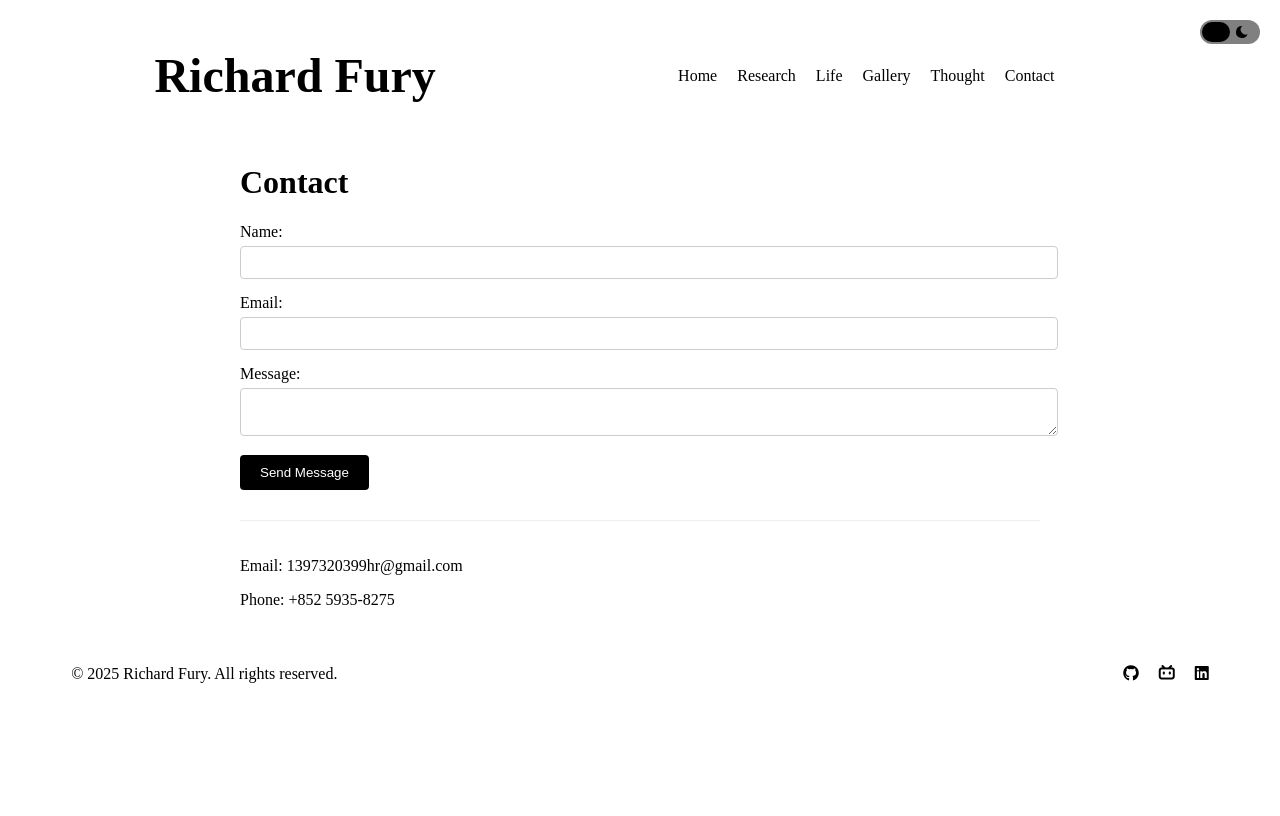
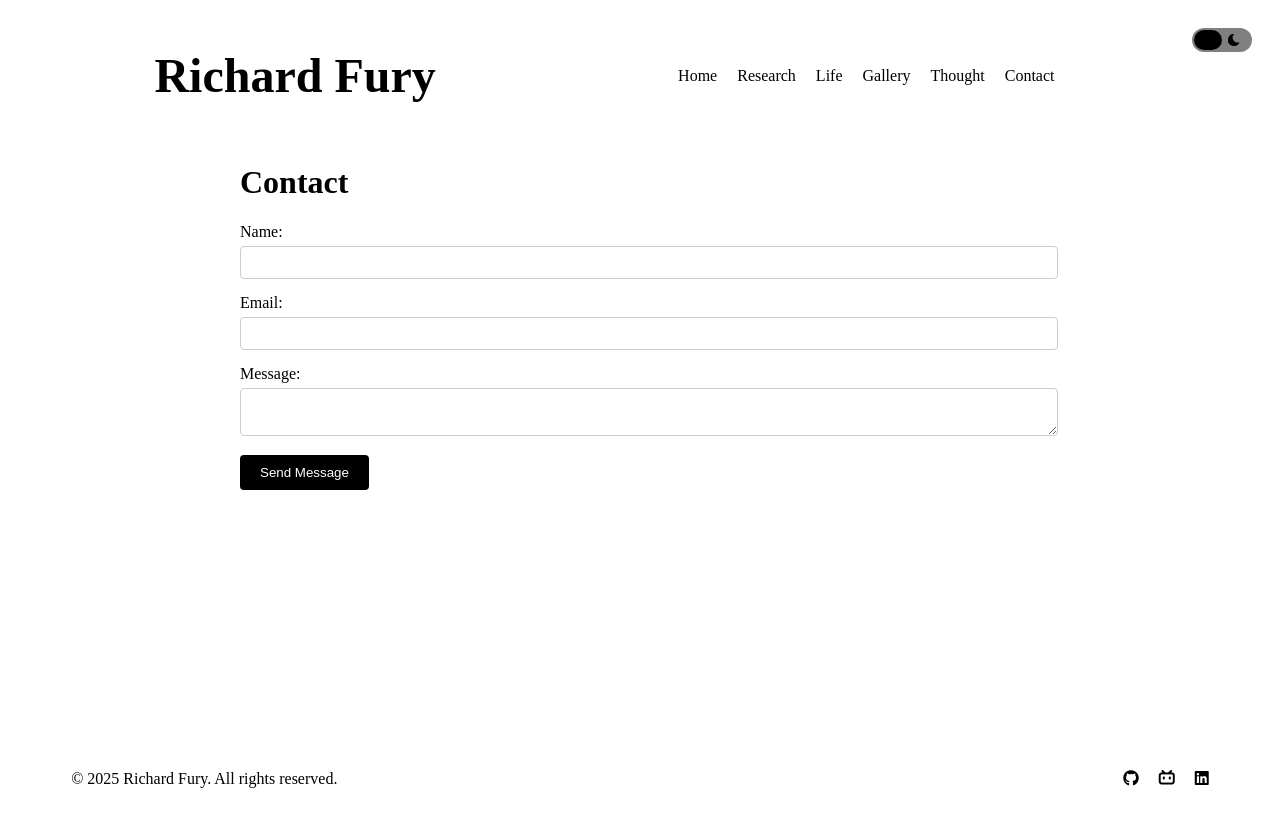
Before and after one commit to RichardFury/richardfury.github.io, a Vue app: page /contact in a window 1280 px wide. Built offline with nearby package versions, Linux system fonts and the light colour scheme; a web font is replaced by a local one.

Commit message:
fix bug consistency with themetoggle::bug::

```diff
--- a/src/App.vue
+++ b/src/App.vue
@@ -25,29 +25,41 @@ import TheFooter from './components/TheFooter.vue';
 </script>
 
 <template>
-  <div class="app-body">
-    <ThePreloader />
-    <TheHeader />
-    <ThemeToggle @theme-change="applyTheme" />
-    <router-view></router-view>
+  <div class="app-container">
+    <div class="app-body">
+      <ThePreloader />
+      <TheHeader />
+      <ThemeToggle @theme-change="applyTheme" />
+      <router-view></router-view>
+    </div>
     <TheFooter />
   </div>
 </template>
 
 <style scoped>
+.app-container {
+  display: flex;
+  flex-direction: column;
+  min-height: 100vh;
+  width: 100%;
+  position: relative;
+}
+
 .app-body {
   color: var(--text-color);
+  flex: 1;
+  width: 100%;
+  position: relative;
 }
-.logo {
-  height: 6em;
-  padding: 1.5em;
-  will-change: filter;
-  transition: filter 300ms;
+
+/* 确保在内容不足时，body占据足够空间 */
+.app-body {
+  min-height: calc(100vh - 80px); /* 80px是估计的footer高度，可根据实际调整 */
 }
-.logo:hover {
-  filter: drop-shadow(0 0 2em #646cffaa);
-}
-.logo.vue:hover {
-  filter: drop-shadow(0 0 2em #42b883aa);
+
+/* 确保TheFooter在文档流中正确显示 */
+/* 页面切换动画 */
+.router-view {
+  transition: all 0.3s ease;
 }
 </style>
--- a/src/components/ContactPage/ContactPage.vue
+++ b/src/components/ContactPage/ContactPage.vue
@@ -16,10 +16,6 @@
       </div>
       <button type="submit">Send Message</button>
     </form>
-    <div class="contact-info">
-      <p>Email: 1397320399hr@gmail.com</p>
-      <p>Phone: +852 5935-8275</p>
-    </div>
   </div>
 </template>
 
@@ -67,16 +63,12 @@ input, textarea {
 
 button {
   background-color: var(--text-color);
-  color: var(--bg-color-light);
+  color: var(--bg-color);
   padding: 10px 20px;
   border: none;
   border-radius: 4px;
   cursor: pointer;
+  transition: all 0.3s ease;
 }
 
-.contact-info {
-  margin-top: 30px;
-  padding-top: 20px;
-  border-top: 1px solid #eee;
-}
 </style>
--- a/src/components/HomePage/Hotline.vue
+++ b/src/components/HomePage/Hotline.vue
@@ -45,6 +45,40 @@ onUnmounted(() => {
   overflow: hidden;
 }
 
+.hotline {
+  /* 添加渐变遮罩容器 */
+  position: relative;
+}
+
+.hotline::before,
+.hotline::after {
+  content: '';
+  position: absolute;
+  left: 0;
+  right: 0;
+  height: 100px;
+  pointer-events: none;
+  z-index: 1;
+}
+
+.hotline::before {
+  top: 0;
+  background: linear-gradient(to bottom, var(--bg-color-light), transparent);
+}
+
+.hotline::after {
+  bottom: 0;
+  background: linear-gradient(to top, var(--bg-color-light), transparent);
+}
+
+[data-theme='dark'] .hotline::before {
+  background: linear-gradient(to bottom, var(--bg-color-dark), transparent);
+}
+
+[data-theme='dark'] .hotline::after {
+  background: linear-gradient(to top, var(--bg-color-dark), transparent);
+}
+
 .hotline img {
   position: absolute;
   top: 0;
@@ -52,7 +86,7 @@ onUnmounted(() => {
   width: 100%;
   height: 100%;
   object-fit: cover;
-  mask-image: linear-gradient(to right, transparent 0%, black 100%);
+  mask-image: linear-gradient(to right, transparent -10%, black 100%);
   backdrop-filter: blur(8px);
 }
 
--- a/src/components/LifePage/BandSection.vue
+++ b/src/components/LifePage/BandSection.vue
@@ -71,7 +71,6 @@ onUnmounted(() => {
 .section-grid {
   position: relative;
   margin: 0 auto;
-  min-height: 100vh;
 }
 
 .band-card {
--- a/src/components/LifePage/LifePage.vue
+++ b/src/components/LifePage/LifePage.vue
@@ -16,11 +16,10 @@ import BandSection from './BandSection.vue';
 .life-page-container {
   display: flex;
   flex-direction: column;
-  min-height: 100vh;
   gap: 2rem;
   width: 100%;
   max-width: 80vw;
-  margin: 0 0;
+  margin: 0 auto 2rem;
   padding: 0 10%;
 }
 </style>
--- a/src/components/LifePage/OutdoorSection.vue
+++ b/src/components/LifePage/OutdoorSection.vue
@@ -55,7 +55,6 @@ onUnmounted(() => {
 .section-grid {
   position: relative;
   margin: 0 auto;
-  min-height: 100vh;
 }
 
 .activity-card {
--- a/src/components/LifePage/PhotographySection.vue
+++ b/src/components/LifePage/PhotographySection.vue
@@ -55,7 +55,6 @@ onUnmounted(() => {
 .section-grid {
   position: relative;
   margin: 0 auto;
-  min-height: 100vh;
 }
 
 .photo-card {
--- a/src/components/TheFooter.vue
+++ b/src/components/TheFooter.vue
@@ -17,10 +17,11 @@
 
 <style scoped>
 .footer-container {
-  background-color: var(--footer-bg);
-  color: var(--footer-text);
+  background-color: var(--bg-color);
+  color: var(--text-color);
   padding: 20px 0;
-  margin-top: auto;
+  width: 100%;
+  flex-shrink: 0; /* 确保footer不会被压缩 */
 }
 
 .footer-content {
@@ -42,9 +43,9 @@
 }
 
 .social-link {
-  color: inherit;
+  color: var(--text-color);
   text-decoration: none;
-  transition: opacity 0.3s;
+  transition: all 0.3s;
 }
 
 .social-link:hover {
--- a/src/components/ThemeToggle.vue
+++ b/src/components/ThemeToggle.vue
@@ -49,7 +49,7 @@ export default {
 
 <style scoped>
 .theme-toggle {
-  position: fixed;
+  position: absolute;
   display: inline-block;
   width: 60px;
   height: 24px;
--- a/src/style.css
+++ b/src/style.css
@@ -14,6 +14,7 @@
 
 [data-theme='light'] {
   background-color: var(--bg-color-light);
+  --bg-color: var(--bg-color-light);
   --text-color: var(--text-color-light);
   --nav-text-color: var(--text-color-light);
   -svg-stroke-color: #444444;
@@ -21,6 +22,7 @@
 
 [data-theme='dark'] {
   background-color: var(--bg-color-dark);
+  --bg-color: var(--bg-color-dark);
   --text-color: var(--text-color-dark);
   --nav-text-color: var(--text-color-dark);
   -svg-stroke-color: #ffffff;
@@ -33,12 +35,14 @@ body {
 
 [data-theme='light'] {
   background-color: var(--bg-color-light);
+  --bg-color: var(--bg-color-light);
   --text-color: var(--text-color-light);
   transition: all 0.3s ease;
 }
 
 [data-theme='dark'] {
   background-color: var(--bg-color-dark);
+  --bg-color: var(--bg-color-dark);
   --text-color: var(--text-color-dark);
   transition: all 0.3s ease;
 }
```
